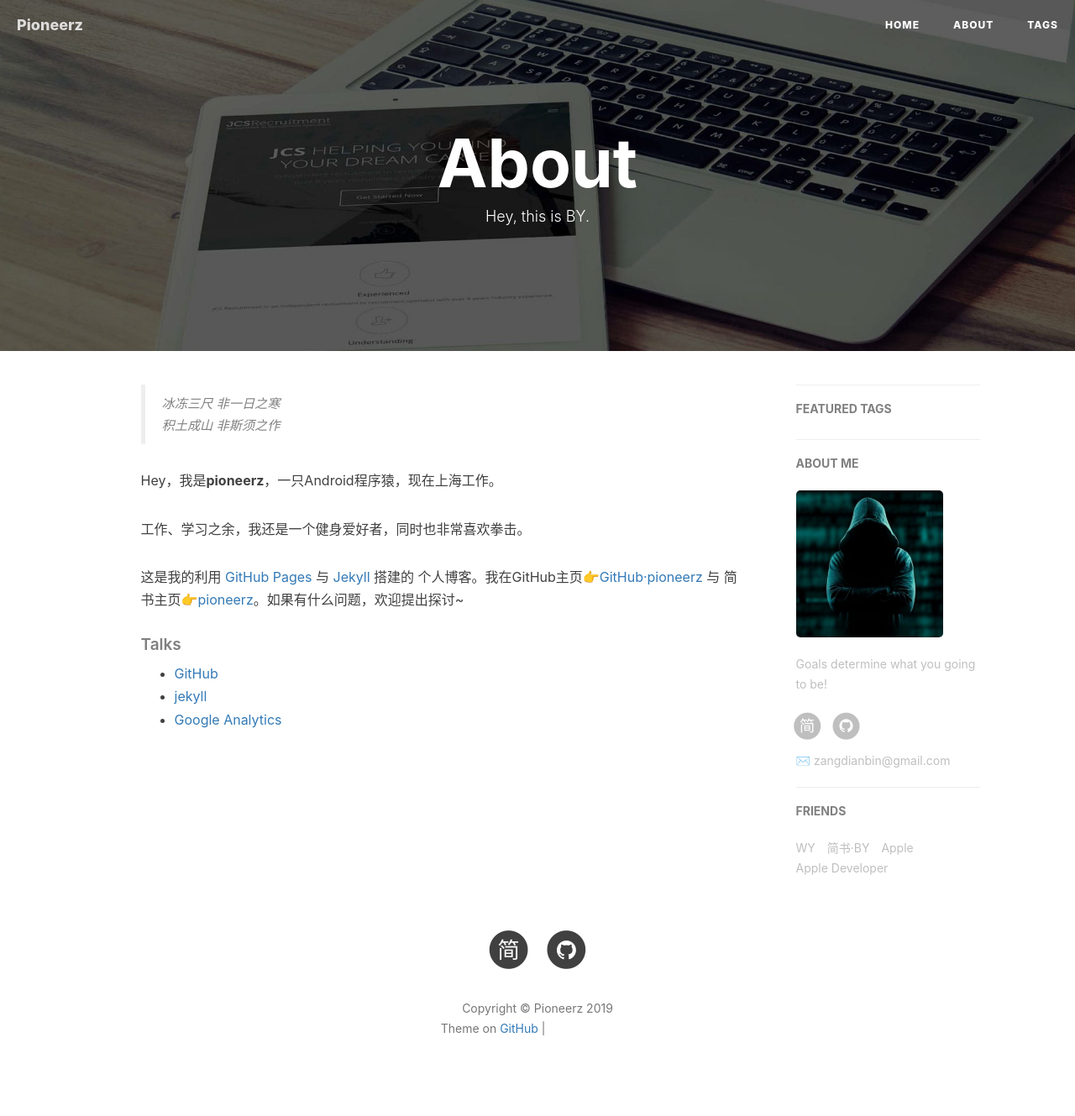
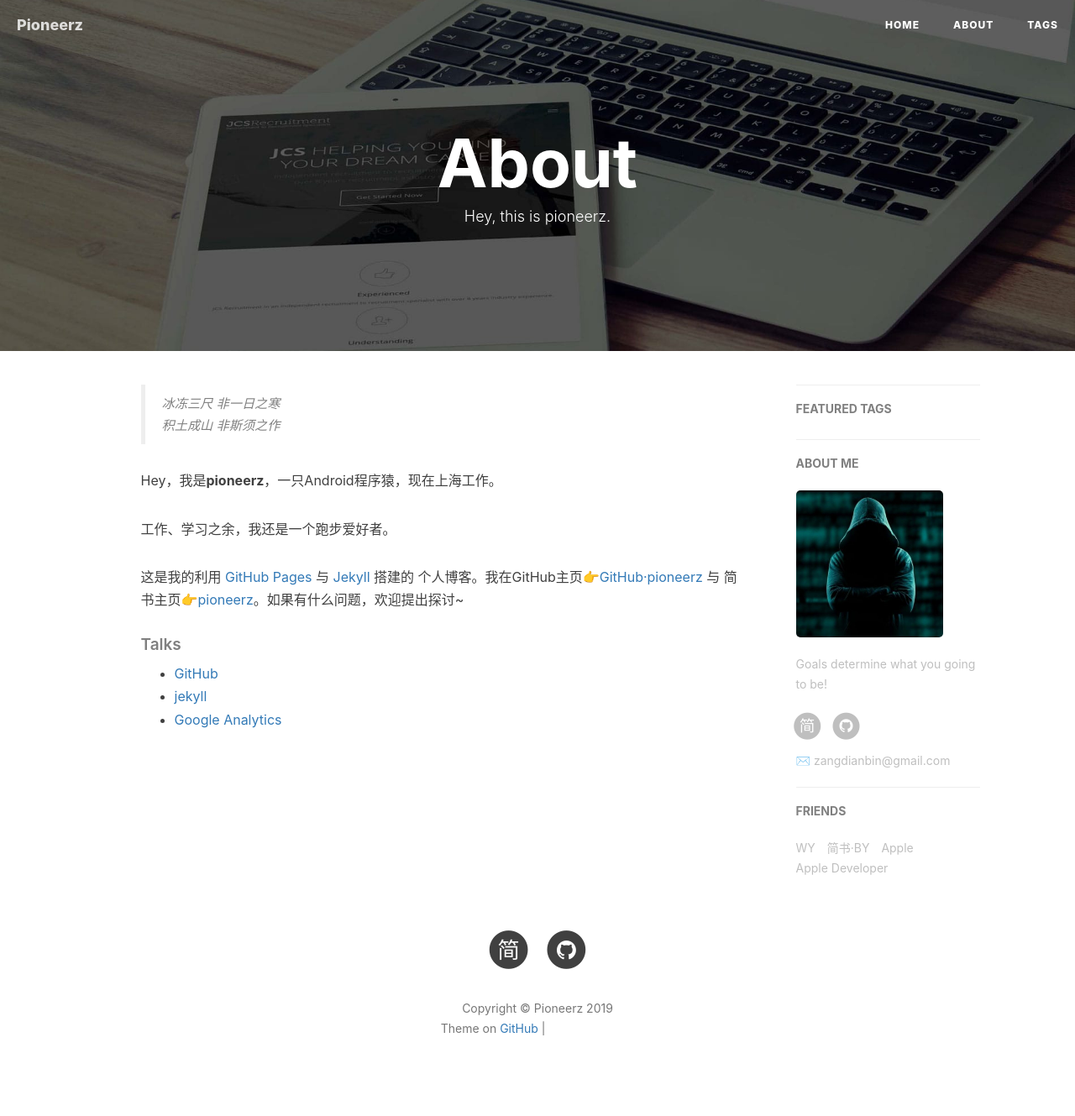
Before and after one commit to pioneerz/pioneerz.github.io, a Jekyll site: the page built from about.html, in a window 1280 px wide. Shown: the whole page at 84% size. Built offline with Jekyll 4.4.1, drawn with Linux system fonts in a browser that asks for light colours; nearby versions of some CDN libraries; comment, search, counter and statistics services are not loaded; grey boxes are pictures that could not be loaded.

Commit message:
修改about个人信息

```diff
--- a/about.html
+++ b/about.html
@@ -1,7 +1,7 @@
 ---
 layout: page
 title: "About"
-description: "Hey, this is BY."
+description: "Hey, this is pioneerz."
 header-img: "img/post-bg-rwd.jpg"
 ---
 
@@ -20,7 +20,7 @@ header-img: "img/post-bg-rwd.jpg"
 
     <p>Hey，我是<strong>pioneerz</strong>，一只Android程序猿，现在上海工作。</p>
 
-    <p>工作、学习之余，我还是一个健身爱好者，同时也非常喜欢拳击。</p>
+    <p>工作、学习之余，我还是一个跑步爱好者。</p>
 
     <p>这是我的利用 <a href="https://pages.github.com/">GitHub Pages</a> 与 <a href="http://jekyll.com.cn/">Jekyll</a> 搭建的 个人博客。我在GitHub主页<a href="https://github.com/pioneerz">👉GitHub·pioneerz</a> 与 简书主页<a href="https://www.jianshu.com/u/6acf59344c85">👉pioneerz</a>。如果有什么问题，欢迎提出探讨~</p>
 
```
